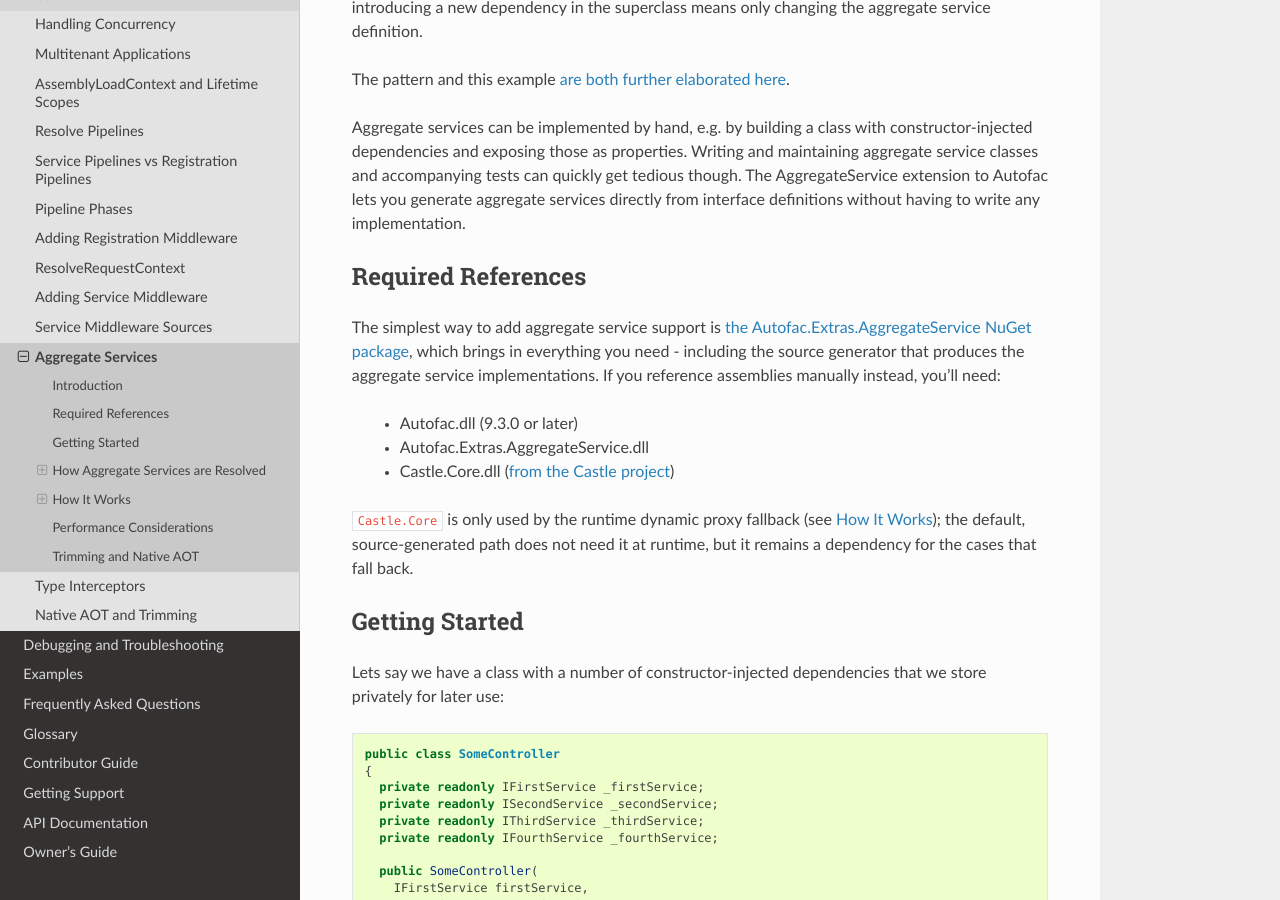
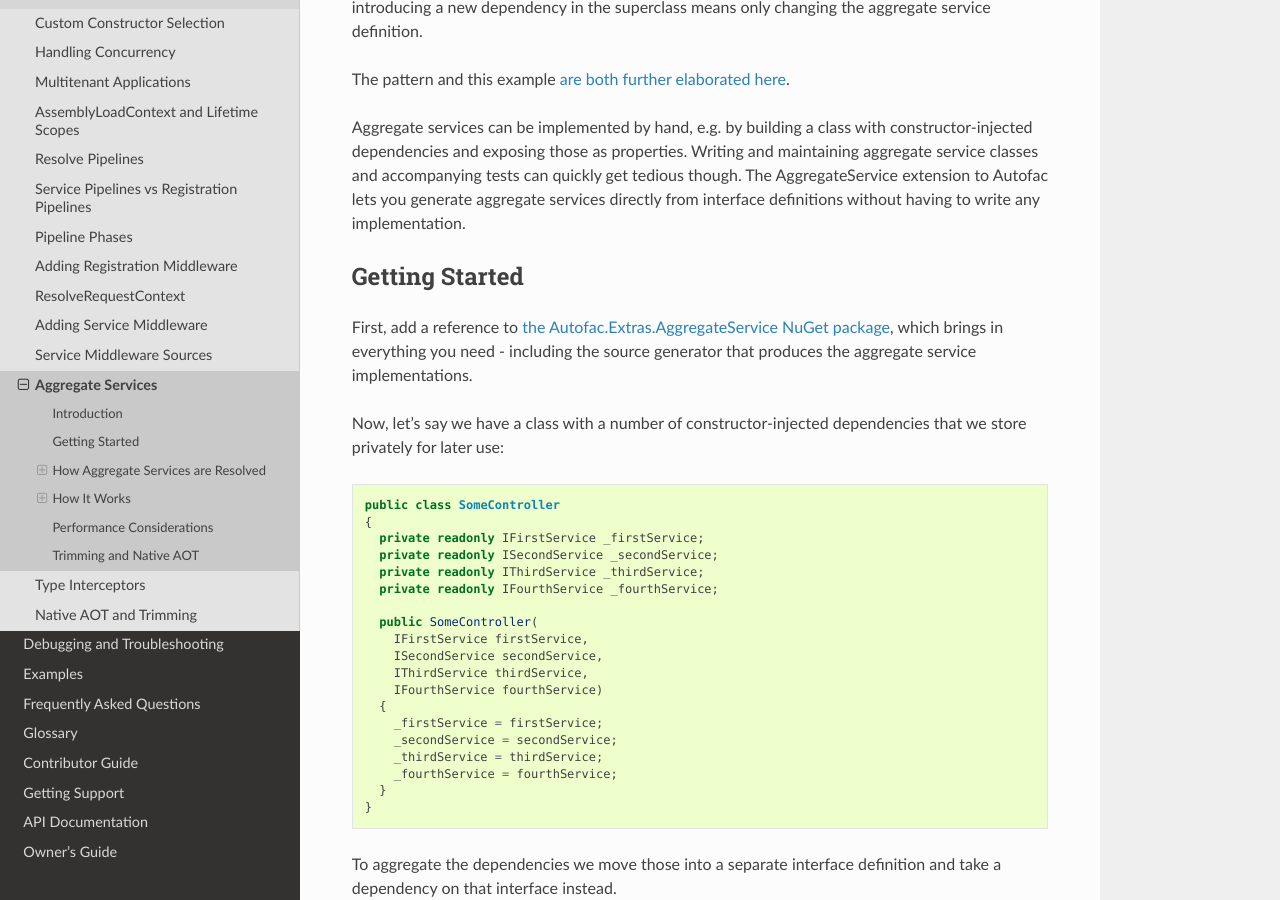
Before and after one commit to autofac/Documentation, a Sphinx documentation site: the page built from docs/advanced/aggregate-services.rst, in a window 1280 px wide and 900 px high, scrolled down 436 px. Built offline with Sphinx 7.4.7 and the Read the Docs theme 3.1.0, drawn with Linux system fonts in a browser that asks for light colours.

Commit message:
Cleaned up reference information.

```diff
--- a/docs/advanced/aggregate-services.rst
+++ b/docs/advanced/aggregate-services.rst
@@ -13,21 +13,12 @@
 
 Aggregate services can be implemented by hand, e.g. by building a class with constructor-injected dependencies and exposing those as properties. Writing and maintaining aggregate service classes and accompanying tests can quickly get tedious though. The AggregateService extension to Autofac lets you generate aggregate services directly from interface definitions without having to write any implementation.
 
-Required References
--------------------
-
-The simplest way to add aggregate service support is `the Autofac.Extras.AggregateService NuGet package <https://nuget.org/packages/Autofac.Extras.AggregateService>`_, which brings in everything you need - including the source generator that produces the aggregate service implementations. If you reference assemblies manually instead, you'll need:
-
- * Autofac.dll (9.3.0 or later)
- * Autofac.Extras.AggregateService.dll
- * Castle.Core.dll (`from the Castle project <http://www.castleproject.org/download/>`_)
-
-``Castle.Core`` is only used by the runtime dynamic proxy fallback (see `How It Works`_); the default, source-generated path does not need it at runtime, but it remains a dependency for the cases that fall back.
-
 Getting Started
 ---------------
 
-Lets say we have a class with a number of constructor-injected dependencies that we store privately for later use:
+First, add a reference to `the Autofac.Extras.AggregateService NuGet package <https://nuget.org/packages/Autofac.Extras.AggregateService>`_, which brings in everything you need - including the source generator that produces the aggregate service implementations.
+
+Now, let's say we have a class with a number of constructor-injected dependencies that we store privately for later use:
 
 .. sourcecode:: csharp
 
```
